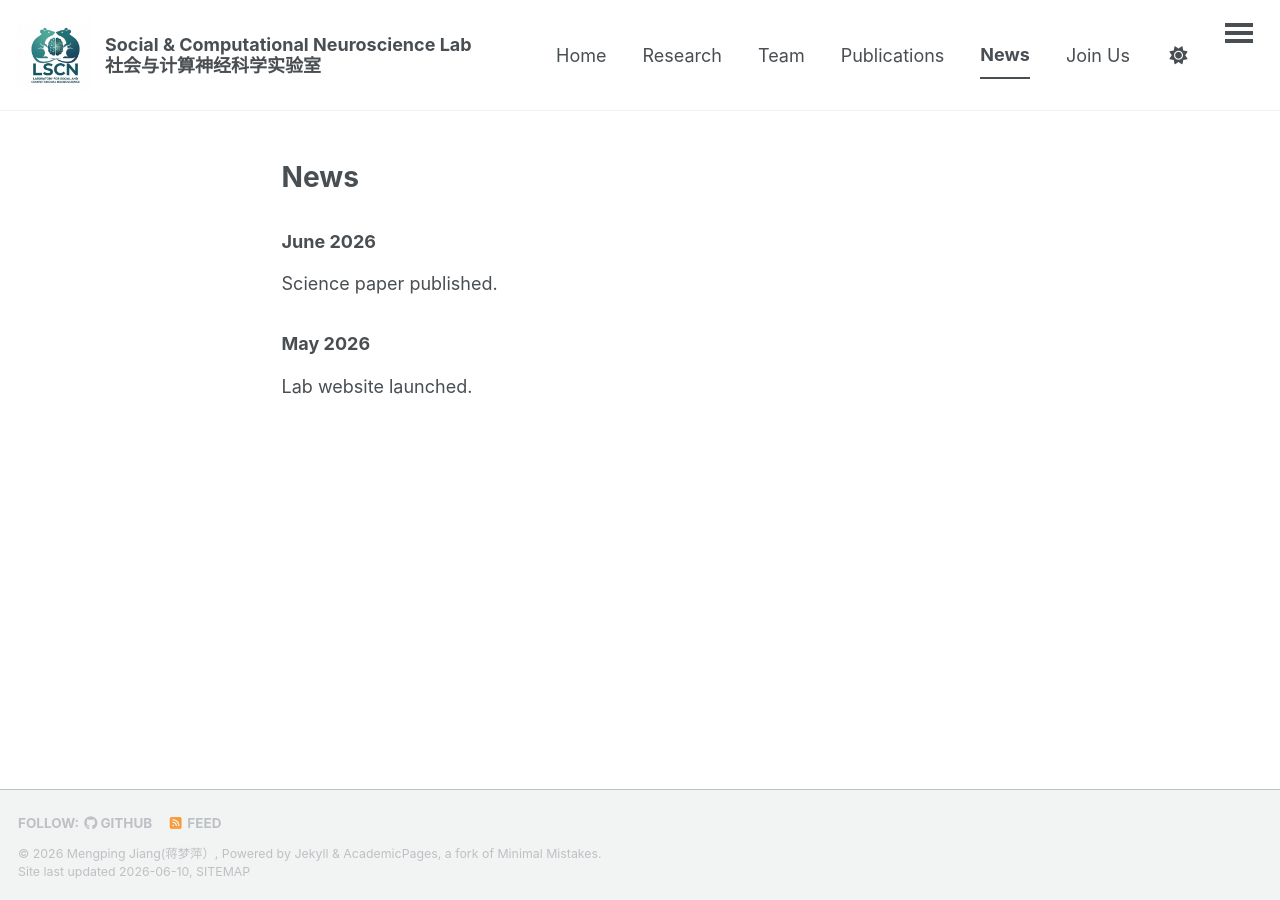
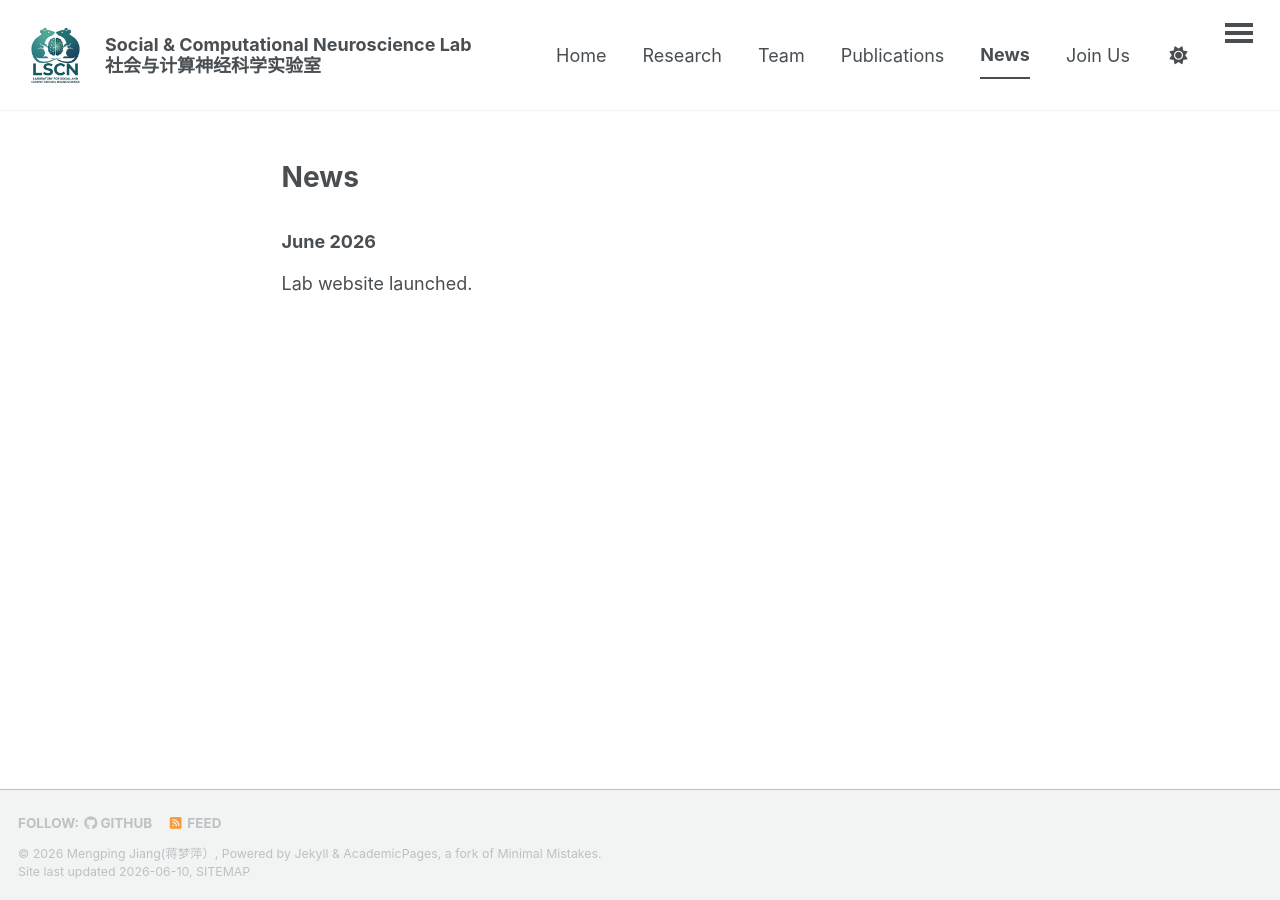
Before and after one commit to MengpingJiang/mengpingjiang.github.io, a Jekyll site: the page built from _pages/news.md, in a window 1280 px wide. Built offline with Jekyll 4.4.1, drawn with Linux system fonts in a browser that asks for light colours; a script bundle is joined from its source files by our own code; library files that are not in the unit come from our copies.

Commit message:
Update news.md

```diff
--- a/_pages/news.md
+++ b/_pages/news.md
@@ -13,8 +13,4 @@ redirect_from:
 
 ### June 2026
 
-Science paper published.
-
-### May 2026
-
 Lab website launched.
```
